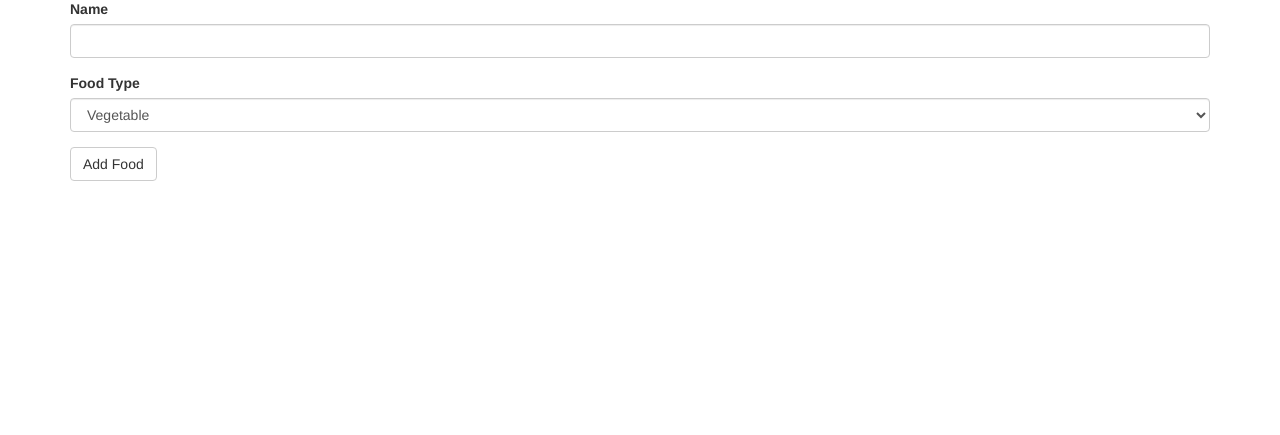
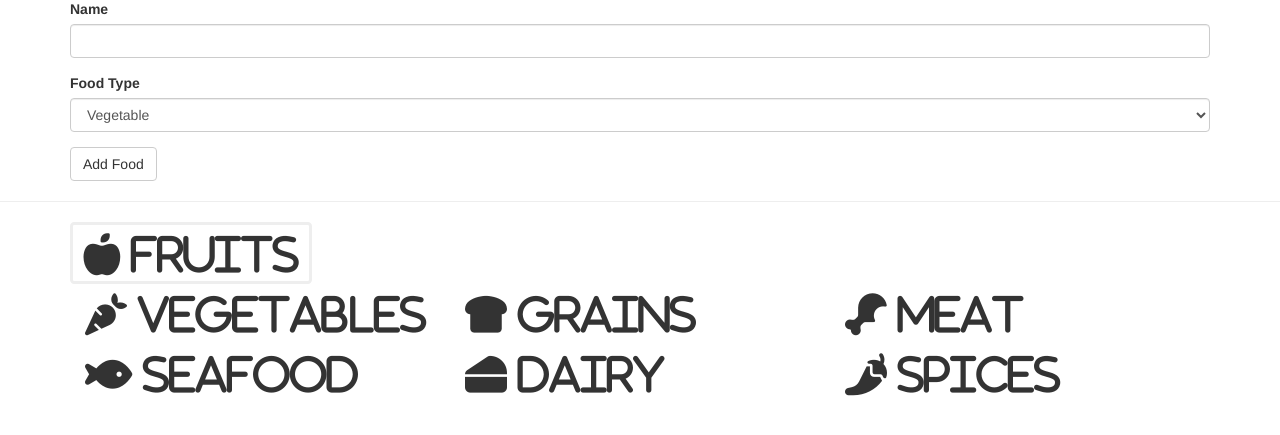
Before and after one commit to evanmce/frdj, a Flask app: page / in a window 1280 px wide. Shown: the part 143-578 px from the top of the page. Run offline with Flask 2, Linux system fonts and the light colour scheme; the visitor is signed in with stand-in values (Sample User, id 1); data comes from the database, SQL or seed files in the repository; both versions use the stored data as it was after the commit; some libraries are stand-ins or nearby versions.

Commit message:
added fa icons for home page

```diff
--- /dev/null
+++ b/app/static/css/iconbox.css
@@ -0,0 +1,3 @@
+.fas{
+    border: 5px #3CB371;
+}
--- a/app/templates/base.html
+++ b/app/templates/base.html
@@ -43,5 +43,6 @@
 {{ super() }}
     <link rel="stylesheet" type="text/css" href="{{ url_for('.static', filename='css/navbar.css') }}">
     <link rel="stylesheet" type="text/css" href="{{ url_for('.static', filename='css/forms.css') }}">
+    <link rel="stylesheet" type="text/css" href="{{ url_for('.static', filename='css/iconbox.css') }}">
     <script src="https://kit.fontawesome.com/aaedcd4e21.js" crossorigin="anonymous"></script>
 {% endblock %}
--- a/app/templates/index.html
+++ b/app/templates/index.html
@@ -8,4 +8,30 @@
             {{ wtf.quick_form(form) }}
         {% endif %}
     </div>
+    <hr>
+    <div class="container">
+        <div class= "row, fa-3x">
+            <div class="col-md-4, iconbox">
+                <i class="fas fa-apple-alt fa-border"> Fruits</i>
+            </div>
+            <div class="col-md-4">
+                <i class="fas fa-carrot"> Vegetables</i>
+            </div>
+            <div class="col-md-4">
+                <i class="fas fa-bread-slice"> Grains</i>
+            </div>
+            <div class="col-md-4">
+                <i class="fas fa-drumstick-bite"> Meat</i>
+            </div>
+            <div class="col-md-4">
+                <i class="fas fa-fish"> Seafood</i>
+            </div>
+            <div class="col-md-4">
+                <i class="fas fa-cheese"> Dairy</i>
+            </div>
+            <div class="col-md-4">
+                <i class="fas fa-pepper-hot"> Spices</i>
+            </div>
+        </div>
+    </div>
 {% endblock %}
```
Also changed, not shown: app.db.
